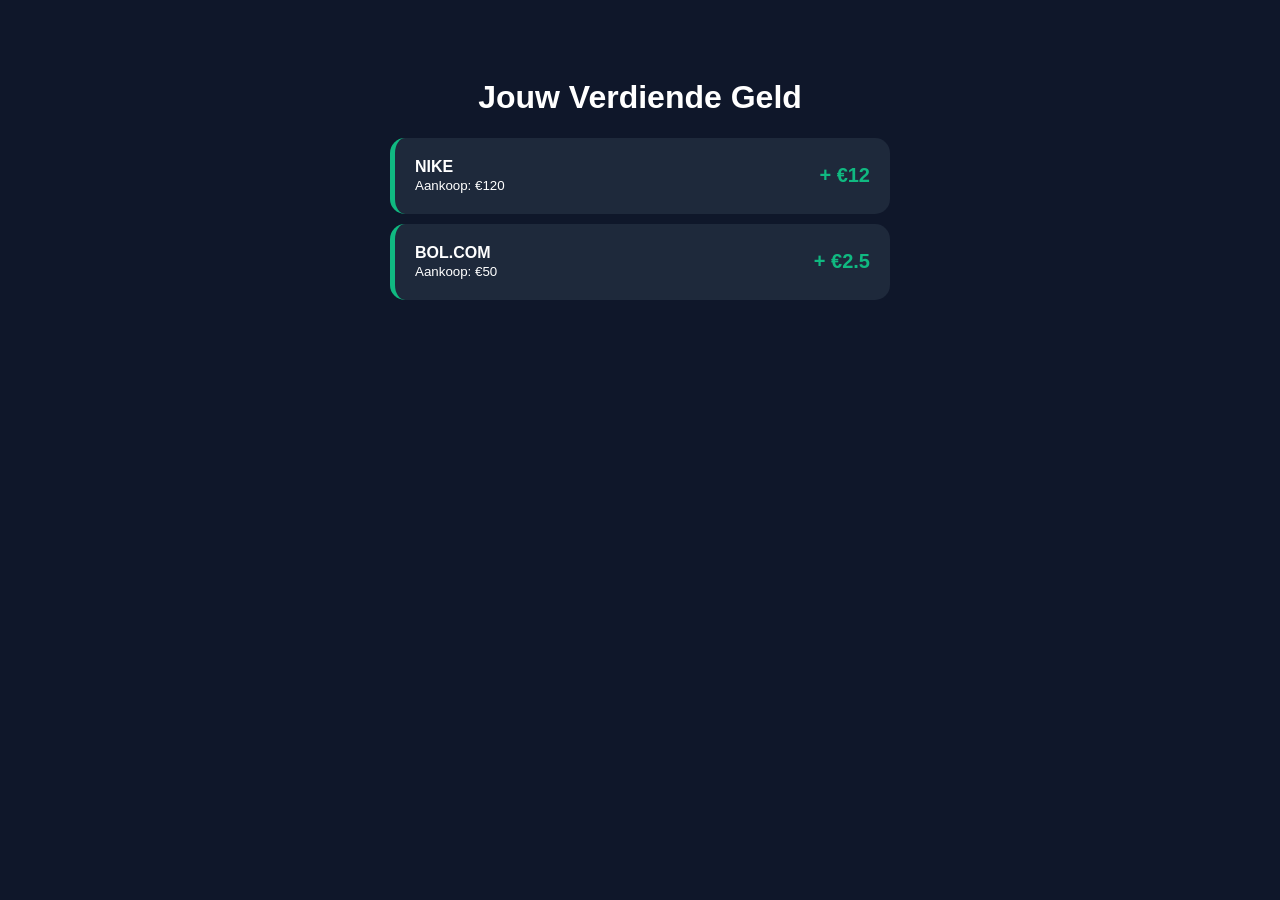
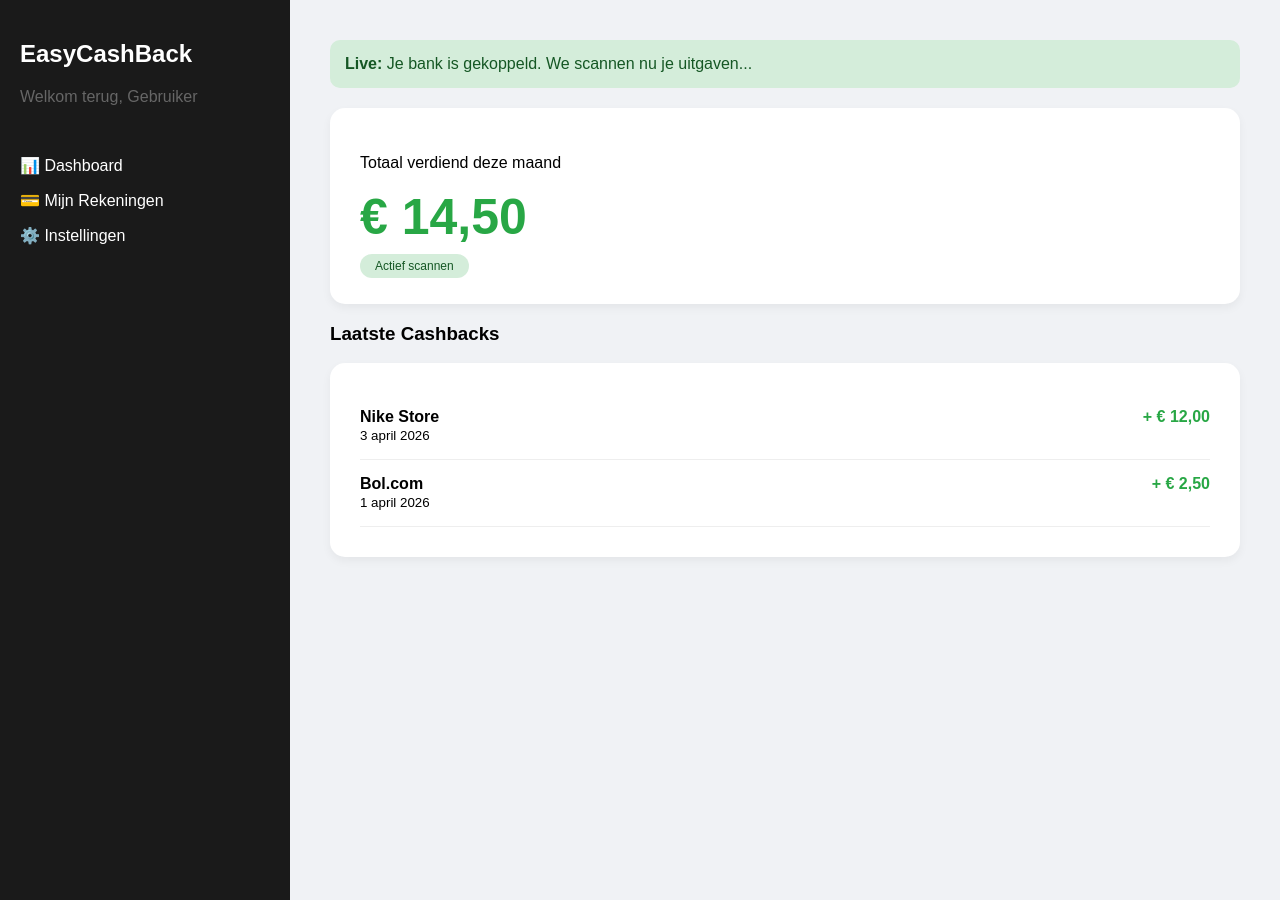
Before and after one commit to sakab413/mijn-stripe-app, a Flask app: page /dashboard in a window 1280 px wide. Run offline with Flask 3, Linux system fonts and the light colour scheme.

Commit message:
Update dashboard.html

```diff
--- a/templates/dashboard.html
+++ b/templates/dashboard.html
@@ -1,34 +1,50 @@
 <!DOCTYPE html>
 <html>
 <head>
-    <title>Mijn Saldo | EasyCashBack</title>
+    <title>Dashboard - EasyCashBack</title>
     <style>
-        body { font-family: sans-serif; background: #0f172a; color: white; padding: 50px; }
-        .container { max-width: 500px; margin: 0 auto; }
-        .item { background: #1e293b; padding: 20px; border-radius: 15px; margin-bottom: 10px; display: flex; justify-content: space-between; align-items: center; border-left: 5px solid #10b981; }
-        .cashback { color: #10b981; font-weight: bold; font-size: 20px; }
+        body { font-family: sans-serif; background: #f0f2f5; margin: 0; }
+        .sidebar { width: 250px; background: #1a1a1a; color: white; height: 100vh; position: fixed; padding: 20px; }
+        .main { margin-left: 290px; padding: 40px; }
+        .card { background: white; padding: 30px; border-radius: 15px; box-shadow: 0 4px 10px rgba(0,0,0,0.05); }
+        .balance { font-size: 50px; font-weight: bold; color: #28a745; margin: 10px 0; }
+        .transactie { display: flex; justify-content: space-between; border-bottom: 1px solid #eee; padding: 15px 0; }
+        .status-badge { background: #d4edda; color: #155724; padding: 5px 15px; border-radius: 20px; font-size: 12px; }
     </style>
 </head>
 <body>
-    <div class="container">
-        <h1 style="text-align:center;">Jouw Verdiende Geld</h1>
-        <div id="list">Laden van banktransacties...</div>
+    <div class="sidebar">
+        <h2>EasyCashBack</h2>
+        <p style="color: #666;">Welkom terug, Gebruiker</p>
+        <br>
+        <p>📊 Dashboard</p>
+        <p>💳 Mijn Rekeningen</p>
+        <p>⚙️ Instellingen</p>
     </div>
+    <div class="main">
+        {% if success %}
+        <div style="background: #d4edda; color: #155724; padding: 15px; border-radius: 10px; margin-bottom: 20px;">
+            <b>Live:</b> Je bank is gekoppeld. We scannen nu je uitgaven...
+        </div>
+        {% endif %}
 
-    <script>
-        fetch('/api/check-cashback')
-            .then(r => r.json())
-            .then(data => {
-                const list = document.getElementById('list');
-                list.innerHTML = "";
-                data.deals.forEach(d => {
-                    list.innerHTML += `
-                        <div class="item">
-                            <div><strong>${d.shop}</strong><br><small>Aankoop: €${d.purchase_amount}</small></div>
-                            <span class="cashback">+ €${d.cashback}</span>
-                        </div>`;
-                });
-            });
-    </script>
+        <div class="card">
+            <p>Totaal verdiend deze maand</p>
+            <div class="balance">€ 14,50</div>
+            <span class="status-badge">Actief scannen</span>
+        </div>
+
+        <h3>Laatste Cashbacks</h3>
+        <div class="card">
+            <div class="transactie">
+                <span><b>Nike Store</b><br><small>3 april 2026</small></span>
+                <span style="color: #28a745; font-weight: bold;">+ € 12,00</span>
+            </div>
+            <div class="transactie">
+                <span><b>Bol.com</b><br><small>1 april 2026</small></span>
+                <span style="color: #28a745; font-weight: bold;">+ € 2,50</span>
+            </div>
+        </div>
+    </div>
 </body>
 </html>
```
